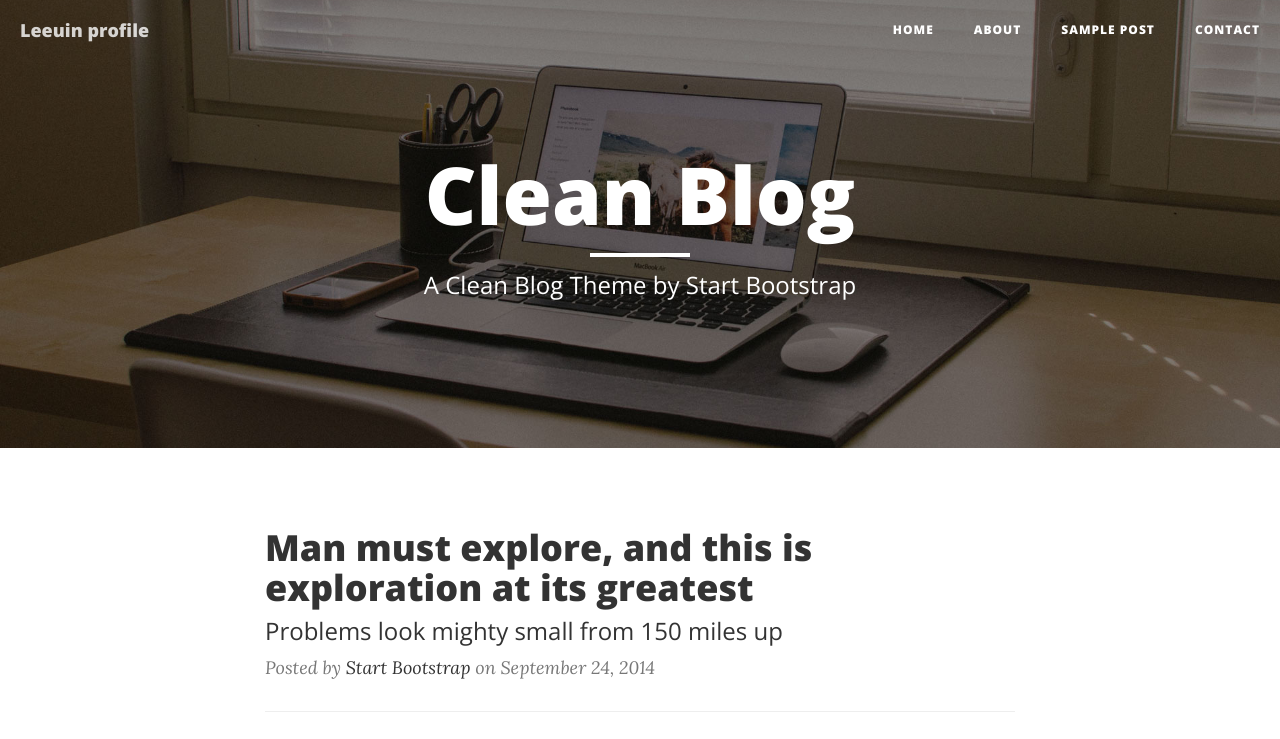
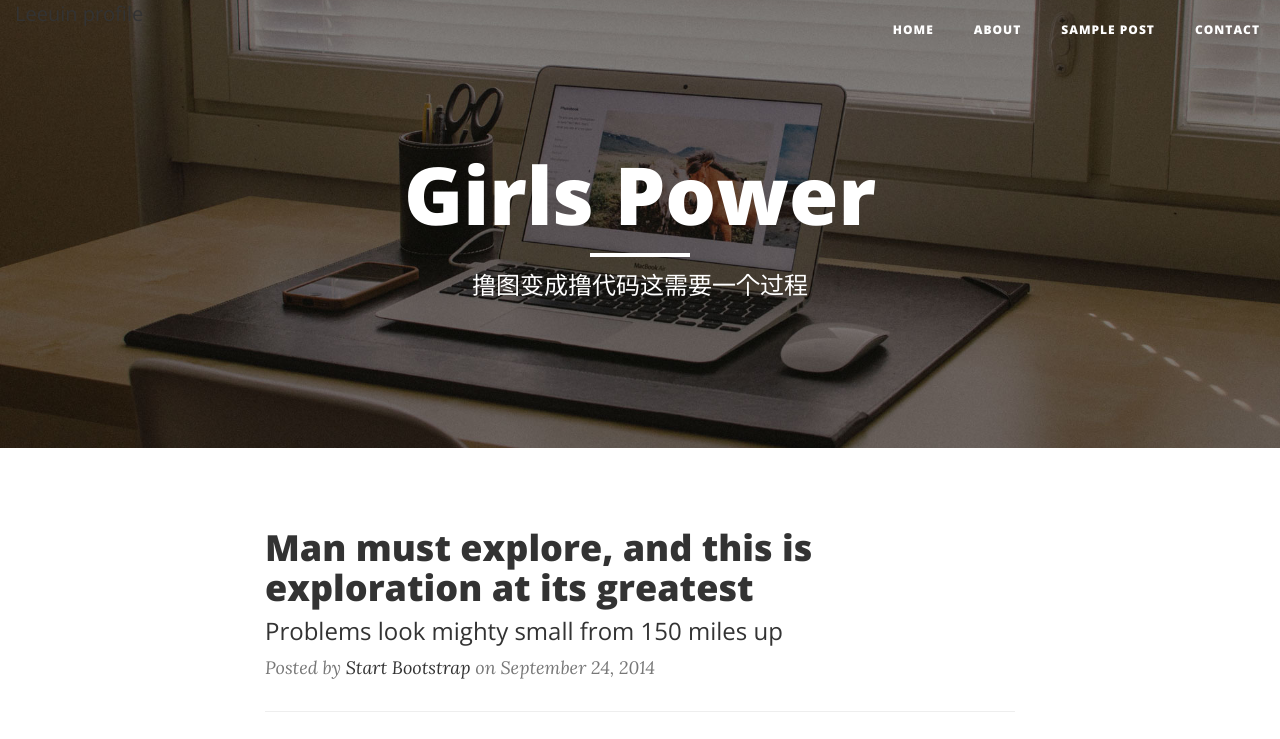
Before and after one commit to Leeuinn/GirlsCodingDayDemo, a website: page index.html in a window 1280 px wide. Shown: the top 739 px of the page. Drawn offline with nearby package versions, Linux system fonts and the light colour scheme.

Commit message:
commit
1，gaibanner

```diff
--- a/index.html
+++ b/index.html
@@ -9,7 +9,7 @@
     <meta name="description" content="">
     <meta name="author" content="">
 
-    <title>Leeuin profile</title>
+    <title>Leeuin‘s profile</title>
 
     <!-- Bootstrap Core CSS -->
     <link href="vendor/bootstrap/css/bootstrap.min.css" rel="stylesheet">
@@ -42,7 +42,7 @@
                     <span class="sr-only">Toggle navigation</span>
                     Menu <i class="fa fa-bars"></i>
                 </button>
-                <a class="navbar-brand" href="index.html">Leeuin profile</a>
+                <a class="navbad" href="index.html">Leeuin profile</a>
             </div>
 
             <!-- Collect the nav links, forms, and other content for toggling -->
@@ -74,9 +74,9 @@
             <div class="row">
                 <div class="col-lg-8 col-lg-offset-2 col-md-10 col-md-offset-1">
                     <div class="site-heading">
-                        <h1>Clean Blog</h1>
+                        <h1>Girls Power</h1>
                         <hr class="small">
-                        <span class="subheading">A Clean Blog Theme by Start Bootstrap</span>
+                        <span class="subheading">撸图变成撸代码这需要一个过程</span>
                     </div>
                 </div>
             </div>
```
